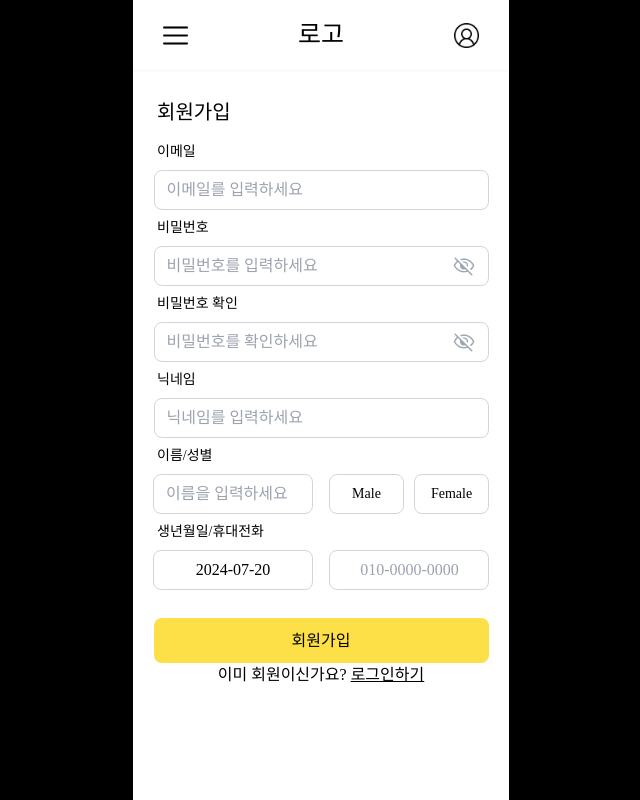
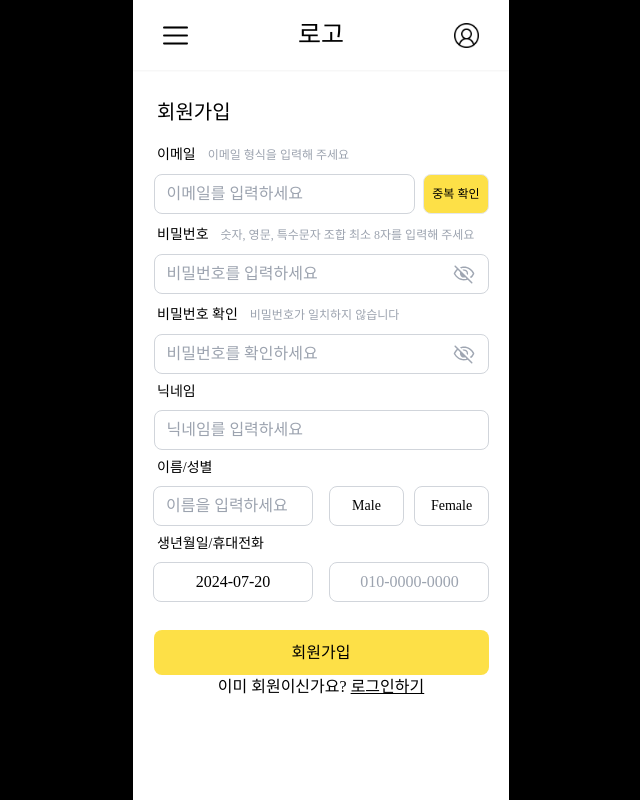
Before and after one commit to yeona813/frontend, a React (Create React App) app: page / in a window 1280 px wide. Shown: the whole page, without its empty margins (319-959 px from the left). Built offline with nearby package versions, Linux system fonts and the light colour scheme; a web font is replaced by a local one.

Commit message:
feat: 회원가입 일부 구현2

```diff
--- a/src/components/register/Register.tsx
+++ b/src/components/register/Register.tsx
@@ -1,5 +1,5 @@
-import React, { useState } from 'react';
-import { info } from 'types/register';
+import React, { useEffect, useState } from 'react';
+import { info, err } from 'types/register';
 import RegisterForm from './RegisterForm';
 
 const Register: React.FC = () => {
@@ -15,12 +15,57 @@ const Register: React.FC = () => {
     phone: '',
   });
 
+  const [error, setError] = useState<err>({
+    emailErr: false,
+    passwordErr: false,
+    checkPasswordErr: false,
+  });
+
+  useEffect(() => {
+    const regex = /^[^\s@]+@[^\s@]+\.[^\s@]+$/;
+
+    if (!regex.test(register.email)) {
+      // console.log('올바른 이메일 형식이 아닙니다.');
+      setError({ ...error, emailErr: false });
+    } else {
+      setError({ ...error, emailErr: true });
+    }
+  }, [register.email]);
+
+  useEffect(() => {
+    if (error.passwordErr) {
+      if (register.checkPassword !== register.password) {
+        // console.log('비밀번호가 일치하지 않습니다.');
+        setError({ ...error, checkPasswordErr: false });
+      } else if (register.password !== '' && register.checkPassword !== '') {
+        setError({ ...error, checkPasswordErr: true });
+      }
+    }
+  }, [register.password, register.checkPassword]);
+
   const onChangeRegister = (e: React.ChangeEvent<HTMLInputElement>) => {
-    setRegister({ ...register, [e.target.name]: e.target.value });
+    if (e.target.name === 'password') {
+      const regex = /^(?=.*[0-9])(?=.*[a-zA-Z])(?=.*[!@#$%^&*]).{8,}$/;
+
+      setRegister({ ...register, [e.target.name]: e.target.value });
+
+      if (!regex.test(e.target.value)) {
+        // console.log('올바른 비밀번호 형식이 아닙니다.');
+        setError({ ...error, passwordErr: false, checkPasswordErr: false });
+      } else {
+        setError({ ...error, passwordErr: true });
+      }
+    } else if (e.target.name === 'checkPassword') {
+      setRegister({ ...register, [e.target.name]: e.target.value });
+      if (!error.passwordErr) {
+        setError({ ...error, checkPasswordErr: false });
+      }
+    } else setRegister({ ...register, [e.target.name]: e.target.value });
   };
   return (
     <RegisterForm
       register={register}
+      error={error}
       onChangeRegister={onChangeRegister}
     ></RegisterForm>
   );
--- a/src/components/register/RegisterForm.tsx
+++ b/src/components/register/RegisterForm.tsx
@@ -1,16 +1,34 @@
-import React, { useRef, useState } from 'react';
-import { info } from 'types/register';
+import React, { useEffect, useRef, useState } from 'react';
+import { info, err } from 'types/register';
 import 'react-datepicker/dist/react-datepicker.min.css';
 import DatePicker from 'react-datepicker';
 import axios from 'axios';
 import { useNavigate } from 'react-router-dom';
 
+// 추가해야될 사항
+// 1. 이메일 유효성 검사 - 해결
+// 2. 이메일 중복 검사
+// 3. 비밀번호 유효성 검사 - 해결
+// 4. 비밀번호 일치 검사 - 해결
+// 5. 닉네임 중복 검사
+// 6. 컴포넌트 부분 별로 나누기
+// 7. 전화번호 대쉬로 가공하기 - 절반 해결
+// 8. 조건이 만족되지 않으면 빨간박스 대신 빨간 경고 메세지 뜨도록 수정하기 - 절반 해결
+
+// 문제사항: 비밀번호 일치 불일치 - 해결
+// 문제사항: 제출하기 2번 눌러야 age가 넘어감 그리고 birth값 미아됨 - 해결
+
 interface OwnProps {
   register: info;
+  error: err;
   onChangeRegister(e: React.ChangeEvent<HTMLInputElement>): void;
 }
 
-const RegisterForm: React.FC<OwnProps> = ({ register, onChangeRegister }) => {
+const RegisterForm: React.FC<OwnProps> = ({
+  register,
+  error,
+  onChangeRegister,
+}) => {
   const [showPassword1, setShowPassword1] = useState<boolean>(false);
   const [showPassword2, setShowPassword2] = useState<boolean>(false);
   const [startDate, setStartDate] = useState<Date | null>(new Date());
@@ -33,87 +51,88 @@ const RegisterForm: React.FC<OwnProps> = ({ register, onChangeRegister }) => {
       register.name === '' ||
       register.phone === ''
     ) {
-      if (register.email === '') {
-        emailRef.current?.style.setProperty('border', '1.5px solid red');
-        emailRef.current?.style.setProperty('border-radius', '4px');
+      if (!error.emailErr) {
+        // 중복 검사 적용 필요
+        emailRef.current?.style.setProperty('color', 'red');
+        emailRef.current?.style.setProperty('font-weight', 'bold');
       }
-      if (register.password === '') {
-        passwordRef.current?.style.setProperty('border', '1.5px solid red');
-        passwordRef.current?.style.setProperty('border-radius', '4px');
+      if (!error.passwordErr) {
+        passwordRef.current?.style.setProperty('color', 'red');
+        passwordRef.current?.style.setProperty('font-weight', 'bold');
       }
-      if (register.checkPassword === '') {
-        checkPasswordRef.current?.style.setProperty(
-          'border',
-          '1.5px solid red',
-        );
-        checkPasswordRef.current?.style.setProperty('border-radius', '4px');
+      if (!error.checkPasswordErr) {
+        checkPasswordRef.current?.style.setProperty('color', 'red');
+        checkPasswordRef.current?.style.setProperty('font-weight', 'bold');
       }
       if (register.nickname === '') {
-        nicknameRef.current?.style.setProperty('border', '1.5px solid red');
-        nicknameRef.current?.style.setProperty('border-radius', '4px');
+        // 중복 검사 적용 필요
+        nicknameRef.current?.style.setProperty('color', 'red');
+        nicknameRef.current?.style.setProperty('font-weight', 'bold');
       }
       if (register.name === '') {
-        nameRef.current?.style.setProperty('border', '1.5px solid red');
-        nameRef.current?.style.setProperty('border-radius', '4px');
+        nameRef.current?.style.setProperty('color', 'red');
+        nameRef.current?.style.setProperty('font-weight', 'bold');
       }
 
       if (register.phone === '') {
-        phoneRef.current?.style.setProperty('border', '1.5px solid red');
-        phoneRef.current?.style.setProperty('border-radius', '4px');
+        // 중복 검사 적용 필요
+        phoneRef.current?.style.setProperty('color', 'red');
+        phoneRef.current?.style.setProperty('font-weight', 'bold');
       }
     } else {
-      console.log(register);
-      console.log(typeof register.age);
       axios
         .post('#', {
           email: register.email,
           password: register.password,
           nickname: register.nickname,
           name: register.name,
-          age: Number(register.age),
+          age:
+            Number(new Date().getFullYear()) -
+            Number(register.birth.slice(0, 4)),
           sex: register.sex,
           birth: register.birth,
-          phone: register.phone,
+          phone: register.phone.replace(/(\d{3})(\d{4})(\d{4})/, '$1-$2-$3'),
         })
         .then((response) => {
           // Handle success.
-          console.log('Well done!');
-          console.log('User profile', response.data.user);
+          // console.log('Well done!');
+          // console.log('User profile', response.data.user);
           console.log('User token', response.data.jwt);
           localStorage.setItem('data', response.data.jwt);
-          navigate('/홈화면');
+          navigate('/login');
         })
         .catch((error) => {
           // Handle error.
           console.log('An error occurred:', error.response);
         });
+      console.log(register);
     }
   };
 
   const onBlur = () => {
-    if (register.email !== '') {
-      emailRef.current?.style.removeProperty('border');
-      emailRef.current?.style.removeProperty('border-radius');
+    if (error.emailErr) {
+      emailRef.current?.style.removeProperty('color');
+      emailRef.current?.style.removeProperty('font-weight');
     }
-    if (register.password !== '') {
-      passwordRef.current?.style.removeProperty('border');
-      passwordRef.current?.style.removeProperty('border-radius');
+    if (error.passwordErr) {
+      passwordRef.current?.style.removeProperty('color');
+      passwordRef.current?.style.removeProperty('font-weight');
     }
-    if (register.checkPassword !== '') {
-      checkPasswordRef.current?.style.removeProperty('border');
-      checkPasswordRef.current?.style.removeProperty('border-radius');
+    if (error.checkPasswordErr) {
+      checkPasswordRef.current?.style.removeProperty('color');
+      checkPasswordRef.current?.style.removeProperty('font-weight');
     }
     if (register.nickname !== '') {
-      nicknameRef.current?.style.removeProperty('border');
-      nicknameRef.current?.style.removeProperty('border-radius');
+      nicknameRef.current?.style.removeProperty('color');
+      nicknameRef.current?.style.removeProperty('font-weight');
     }
     if (register.name !== '') {
-      nameRef.current?.style.removeProperty('border');
-      nameRef.current?.style.removeProperty('border-radius');
+      nameRef.current?.style.removeProperty('color');
+      nameRef.current?.style.removeProperty('font-weight');
     }
     if (register.phone !== '') {
-      phoneRef.current?.style.removeProperty('border');
-      phoneRef.current?.style.removeProperty('border-radius');
+      phoneRef.current?.style.removeProperty('color');
+      phoneRef.current?.style.removeProperty('font-weight');
     }
   };
 
@@ -136,29 +155,17 @@ const RegisterForm: React.FC<OwnProps> = ({ register, onChangeRegister }) => {
     }
   };
 
-  const onDateChange = (date: Date | null) => {
-    setStartDate(date);
-    const thisYear: number = new Date().getFullYear();
-    const birthYear: number = date!.getFullYear();
-
-    if (date) {
-      const formatted = date.toISOString().split('T')[0]; // YYYY-MM-DD 형식
-
+  useEffect(() => {
+    if (startDate) {
+      const formatted = startDate!.toISOString().split('T')[0]; // YYYY-MM-DD 형식
       onChangeRegister({
         target: {
           name: 'birth',
           value: formatted,
         },
       } as React.ChangeEvent<HTMLInputElement>);
-
-      onChangeRegister({
-        target: {
-          name: 'age',
-          value: (thisYear - birthYear).toString(),
-        },
-      } as React.ChangeEvent<HTMLInputElement>);
     }
-  };
+  }, [startDate]);
 
   return (
     <form className="p-3">
@@ -166,11 +173,21 @@ const RegisterForm: React.FC<OwnProps> = ({ register, onChangeRegister }) => {
         <p className="px-3 my-4 text-xl">회원가입</p>
       </div>
 
-      <p className="px-3 text-sm">이메일</p>
-      <div className="mx-auto rounded-lg border border-gray-300 bg-white w-[335px] h-[40px] flex items-center justify-between px-3 my-2">
+      <section>
+        <span className="px-3 text-sm">이메일</span>
+        {error.emailErr ? null : (
+          <span className="text-xs text-gray-400" ref={emailRef}>
+            이메일 형식을 입력해 주세요
+          </span>
+        )}
+        <div className="flex gap-2 my-2 w-[335px] mx-auto">
+          <div
+            className="flex-1 mx-auto rounded-lg border
+       border-gray-300 w-[250px] h-[40px]
+       flex items-center justify-between px-3 "
+          >
             <input
-          ref={emailRef}
-          className="w-[280px]"
+              className="w-[250px] outline-none"
               name="email"
               value={register.email}
               type="text"
@@ -179,12 +196,29 @@ const RegisterForm: React.FC<OwnProps> = ({ register, onChangeRegister }) => {
               onBlur={onBlur}
             />
           </div>
+          <button
+            className="rounded-lg text-xs border bg-yellow-300 px-2"
+            type="button"
+          >
+            중복 확인
+          </button>
+        </div>
+      </section>
 
-      <p className="px-3 text-sm">비밀번호</p>
-      <div className="mx-auto rounded-lg border border-gray-300 bg-white w-[335px] h-[40px] flex items-center justify-between px-3 my-2">
+      <section>
+        <span className="px-3 text-sm">비밀번호</span>
+        {error.passwordErr ? null : (
+          <span className="text-xs text-gray-400" ref={passwordRef}>
+            숫자, 영문, 특수문자 조합 최소 8자를 입력해 주세요
+          </span>
+        )}
+        <div
+          className="mx-auto rounded-lg border
+       border-gray-300 w-[335px] h-[40px]
+       flex items-center justify-between px-3 my-2"
+        >
           <input
-          ref={passwordRef}
-          className="w-[280px]"
+            className="w-[280px] outline-none flex-1"
             name="password"
             value={register.password}
             type={showPassword1 ? 'text' : 'password'}
@@ -204,11 +238,23 @@ const RegisterForm: React.FC<OwnProps> = ({ register, onChangeRegister }) => {
           </button>
         </div>
 
-      <p className="px-3 text-sm">비밀번호 확인</p>
-      <div className="mx-auto rounded-lg border border-gray-300 bg-white w-[335px] h-[40px] flex items-center justify-between px-3 my-2">
+        <span className="px-3 text-sm">비밀번호 확인</span>
+        {error.checkPasswordErr ? (
+          <span className="text-xs text-gray-400" ref={checkPasswordRef}>
+            ✅
+          </span>
+        ) : (
+          <span className="text-xs text-gray-400" ref={checkPasswordRef}>
+            비밀번호가 일치하지 않습니다
+          </span>
+        )}
+        <div
+          className="mx-auto rounded-lg border
+       border-gray-300 w-[335px] h-[40px]
+       flex items-center justify-between px-3 my-2"
+        >
           <input
-          ref={checkPasswordRef}
-          className="w-[280px]"
+            className="w-[280px] outline-none"
             name="checkPassword"
             value={register.checkPassword}
             type={showPassword2 ? 'text' : 'password'}
@@ -227,12 +273,17 @@ const RegisterForm: React.FC<OwnProps> = ({ register, onChangeRegister }) => {
             />
           </button>
         </div>
+      </section>
 
+      <section>
         <p className="px-3 text-sm">닉네임</p>
-      <div className="mx-auto rounded-lg border border-gray-300 bg-white w-[335px] h-[40px] flex items-center justify-between px-3 my-2">
+        <div
+          className="mx-auto rounded-lg border border-gray-300
+      w-[335px] h-[40px] flex items-center justify-between px-3 my-2"
+        >
           <input
             ref={nicknameRef}
-          className="w-[280px]"
+            className="w-[280px] outline-none"
             name="nickname"
             value={register.nickname}
             type="text"
@@ -241,12 +292,17 @@ const RegisterForm: React.FC<OwnProps> = ({ register, onChangeRegister }) => {
             onBlur={onBlur}
           />
         </div>
+      </section>
 
+      <section>
         <p className="px-3 text-sm">이름/성별</p>
-      <div className="m-2 rounded-lg border border-gray-300 bg-white w-[160px] h-[40px] flex items-center">
+        <div
+          className="m-2 rounded-lg border border-gray-300
+       w-[160px] h-[40px] flex items-center"
+        >
           <input
             ref={nameRef}
-          className="w-[135px] ml-3"
+            className="w-[135px] ml-3 outline-none"
             name="name"
             value={register.name}
             type="text"
@@ -265,7 +321,9 @@ const RegisterForm: React.FC<OwnProps> = ({ register, onChangeRegister }) => {
               checked={register.sex === 'male'}
             />
             <label
-            className="flex justify-center items-center text-sm peer-checked:bg-yellow-300 rounded-lg text-center w-[75px] h-[40px] border border-solid border-gray-300"
+              className="flex justify-center items-center text-sm
+             peer-checked:bg-yellow-300 rounded-lg text-center
+              w-[75px] h-[40px] border border-solid border-gray-300"
               htmlFor="sex1"
             >
               Male
@@ -282,22 +340,27 @@ const RegisterForm: React.FC<OwnProps> = ({ register, onChangeRegister }) => {
               checked={register.sex === 'female'}
             />
             <label
-            className="flex justify-center items-center text-sm peer-checked:bg-yellow-300 rounded-lg text-center w-[75px] h-[40px] border border-solid border-gray-300"
+              className="flex justify-center items-center text-sm
+             peer-checked:bg-yellow-300 rounded-lg text-center
+              w-[75px] h-[40px] border border-solid border-gray-300"
               htmlFor="sex2"
             >
               Female
             </label>
           </div>
         </div>
+      </section>
 
+      <section>
         <p className="px-3 text-sm">생년월일/휴대전화</p>
         <div className="flex">
           <div>
             <DatePicker
-            className="text-center w-[160px] h-[40px] m-2 rounded-lg border border-gray-300 bg-white items-center "
+              className="outline-none text-center w-[160px] h-[40px]
+             m-2 rounded-lg border border-gray-300 bg-white items-center "
               name="birth"
               selected={startDate}
-            onChange={onDateChange}
+              onChange={(date) => setStartDate(date)}
               peekNextMonth
               showMonthDropdown
               showYearDropdown
@@ -306,10 +369,13 @@ const RegisterForm: React.FC<OwnProps> = ({ register, onChangeRegister }) => {
             />
           </div>
 
-        <div className="m-2 rounded-lg border border-gray-300 bg-white flex items-center w-[160px] h-[40px]">
+          <div
+            className="m-2 rounded-lg border border-gray-300
+         flex items-center w-[160px] h-[40px]"
+          >
             <input
               ref={phoneRef}
-            className="w-[135px] ml-3 text-center"
+              className="w-[135px] ml-3 text-center outline-none"
               name="phone"
               value={register.phone}
               type="text"
@@ -319,7 +385,9 @@ const RegisterForm: React.FC<OwnProps> = ({ register, onChangeRegister }) => {
             />
           </div>
         </div>
+      </section>
 
+      <section>
         <div className="mt-[20px] text-center">
           <button
             onClick={onSubmit}
@@ -335,6 +403,7 @@ const RegisterForm: React.FC<OwnProps> = ({ register, onChangeRegister }) => {
             </button>
           </div>
         </div>
+      </section>
     </form>
   );
 };
--- a/src/types/register.d.ts
+++ b/src/types/register.d.ts
@@ -9,3 +9,9 @@ export type info = {
   birth: string;
   phone: string;
 };
+
+export type err = {
+  emailErr: boolean;
+  passwordErr: boolean;
+  checkPasswordErr: boolean;
+};
```
Lines whose indentation alone changed are shown as unchanged.
